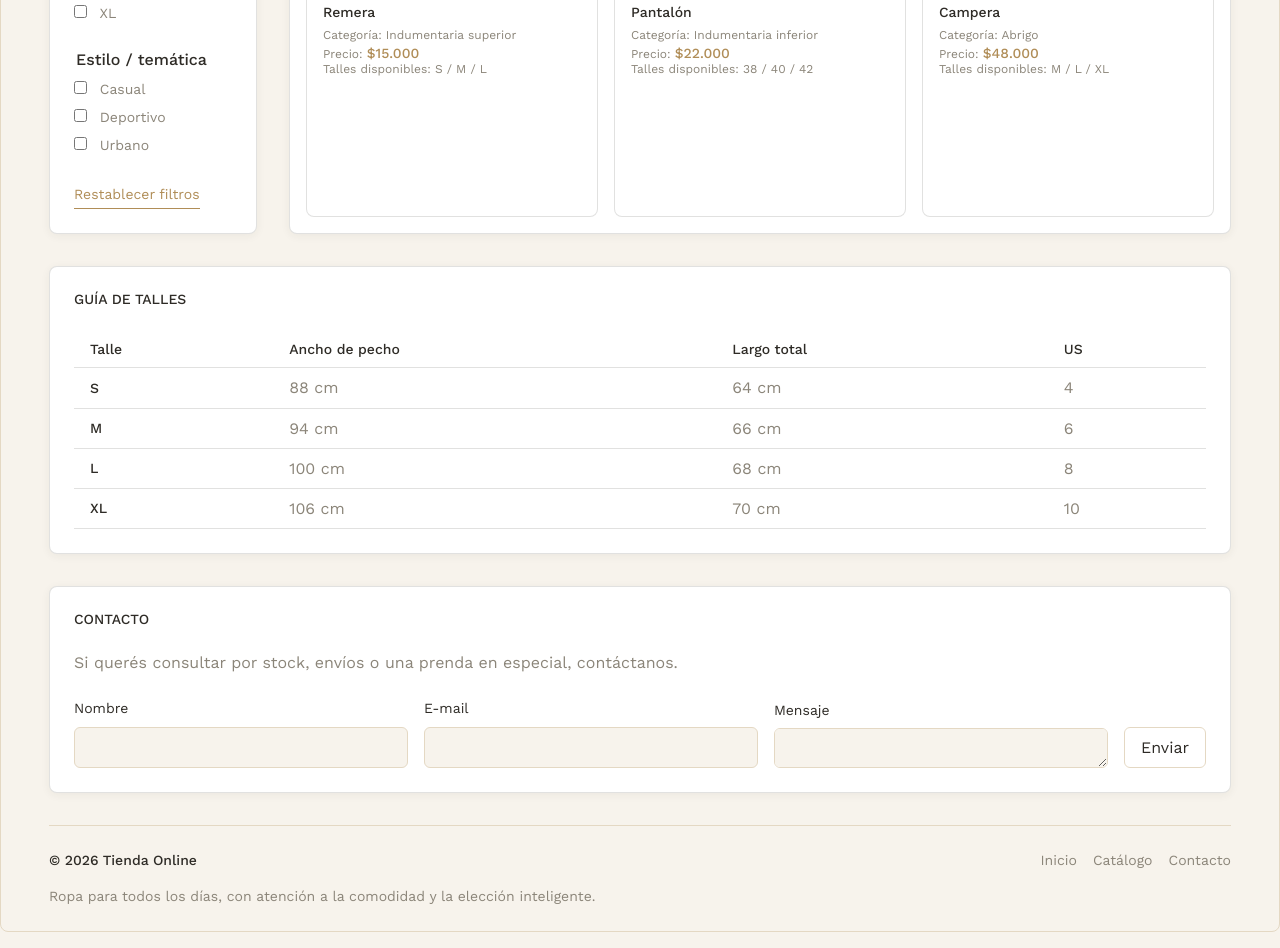
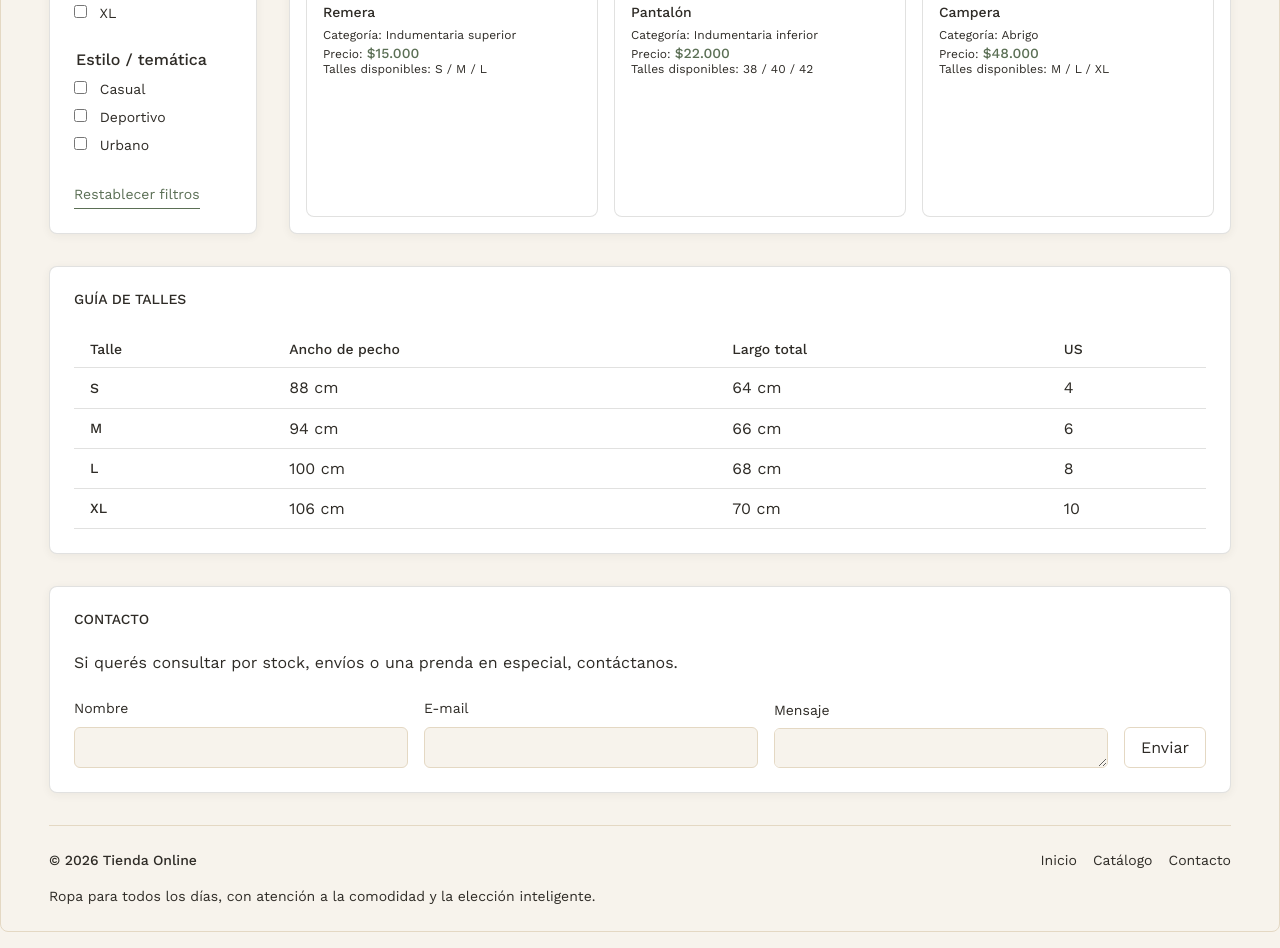
Before and after one commit to dantebiondi666-prog/tienda-online, a plain HTML site: page index.html in a window 1280 px wide. Shown: the part 855-1803 px from the top of the page. Drawn offline with nearby package versions, Linux system fonts and the light colour scheme.

Commit message:
fix: corregir contraste de textos WCAG AA, issue 31

```diff
--- a/css/components.css
+++ b/css/components.css
@@ -93,7 +93,7 @@
 
 main > section[aria-labelledby='categorias'] a {
   display: inline-block;
-  color: var(--color-warm-gray);
+  color: var(--color-charcoal);
   font-size: 0.875rem;
   font-weight: 500;
 }
@@ -142,7 +142,7 @@
 
 aside label {
   display: block;
-  color: var(--color-warm-gray);
+  color: var(--color-charcoal);
   font-size: 0.875rem;
 }
 
@@ -155,10 +155,10 @@
   align-self: flex-start;
   padding: 4px 0;
   border: 0;
-  border-bottom: 1px solid var(--color-gold);
+  border-bottom: 1px solid var(--color-sage);
   border-radius: 0;
   background: transparent;
-  color: var(--color-gold);
+  color: var(--color-sage);
   font-size: 0.875rem;
 }
 
@@ -231,13 +231,13 @@
 }
 
 article p {
-  color: var(--color-warm-gray);
+  color: var(--color-charcoal);
   font-size: 0.75rem;
   line-height: 1.3;
 }
 
 article p strong {
-  color: var(--color-gold);
+  color: var(--color-sage);
   font-size: 0.875rem;
   font-weight: 500;
 }
@@ -261,12 +261,12 @@
 }
 
 main > section[aria-labelledby='guia-talles'] td {
-  color: var(--color-warm-gray);
+  color: var(--color-charcoal);
 }
 
 main > section[aria-labelledby='contacto-titulo'] > p {
   margin-bottom: var(--space-3);
-  color: var(--color-warm-gray);
+  color: var(--color-charcoal);
 }
 
 main > section[aria-labelledby='contacto-titulo'] form {
--- a/css/styles.css
+++ b/css/styles.css
@@ -153,6 +153,6 @@
   padding: var(--space-3) 0 0;
   max-width: var(--content-width);
   border-top: 1px solid var(--color-sand);
-  color: var(--color-warm-gray);
+  color: var(--color-charcoal);
   font-size: 0.875rem;
 }
```
